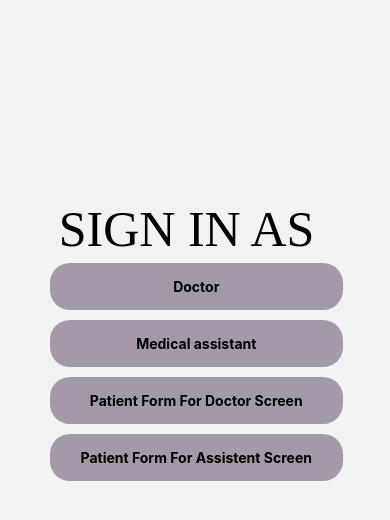
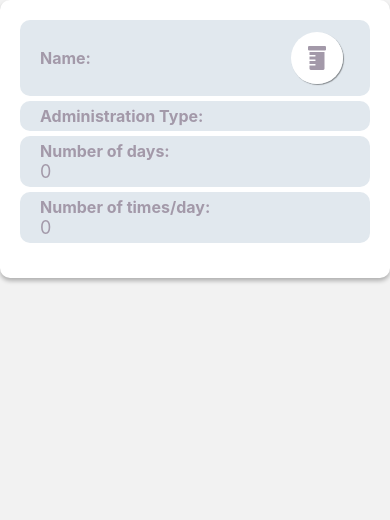
Before and after one commit to ancuta-ciceu/PatientMedicalRecord, a React Native app: screen /TreatmentsVisibleForDoctorsScreen in a window 390 px wide. Shown: the top 520 px of the page. Built offline with nearby package versions, Linux system fonts and the light colour scheme; what @react-native-google-signin/google-signin would draw is missing.

Commit message:
Added visibility for treatments for the doctor

```diff
--- a/src/navigation/index.js
+++ b/src/navigation/index.js
@@ -10,6 +10,7 @@ import {SignUpDoctorScreen} from '../screens/SignUpScreen/SignUpDoctorScreen';
 import {SignUpMedicalAssistantScreen} from '../screens/SignUpScreen/SignUpMedicalAssistantScreen';
 import {PatientFormForDoctorScreen} from '../screens/PacientFormScreens/PatientFormForDoctor';
 import {AfterAddingPatientData} from '../screens/PacientFormScreens/AfterAddingPatientData';
+import {TreatmentsVisibleForDoctors} from '../screens/PacientFormScreens/TreatmentsVisibleForDoctors';
 
 const Stack = createNativeStackNavigator();
 
@@ -51,6 +52,10 @@ const Navigation = () => {
           name="AfterAddingPatientDataScreen"
           component={AfterAddingPatientData}
         />
+        <Stack.Screen
+          name="TreatmentsVisibleForDoctorsScreen"
+          component={TreatmentsVisibleForDoctors}
+        />
       </Stack.Navigator>
     </NavigationContainer>
   );
--- /dev/null
+++ b/src/screens/PacientFormScreens/Axios/updateData.ts
@@ -0,0 +1,15 @@
+import {FieldValues} from 'react-hook-form';
+import axios from 'axios';
+
+export const updateData = async (data: string, url: string) => {
+  return fetch(url, {
+    method: 'PUT',
+    headers: {
+      Accept: 'application/json',
+      'Content-Type': 'application/json',
+    },
+    body: data,
+  })
+    .then(res => console.log(res))
+    .catch(err => console.log(err));
+};
--- a/src/screens/PacientFormScreens/Components/TreatmentModal.tsx
+++ b/src/screens/PacientFormScreens/Components/TreatmentModal.tsx
@@ -12,21 +12,19 @@ import Modal from 'react-native-modal';
 import DropDownPicker from 'react-native-dropdown-picker';
 import {CustomInput} from './CustomInput';
 import {lightColors} from '@rneui/themed';
-import {Treatment} from '../PatientFormForDoctor';
+import {initialTreatment, Treatment} from '../PatientFormForDoctor';
 import {postData} from '../Axios/postData';
 
 export interface FormModalProps {
   isVisible: boolean;
   setVisibility: React.Dispatch<React.SetStateAction<boolean>>;
   control: Control<FieldValues, any>;
-  setTreatment: React.Dispatch<React.SetStateAction<Treatment>>;
   patientId: number;
 }
 
 export const FormModal = ({
   isVisible,
   setVisibility,
-  setTreatment,
   patientId,
 }: FormModalProps) => {
   const {control, handleSubmit} = useForm();
@@ -84,11 +82,6 @@ export const FormModal = ({
             name={'medicine'}
             placeholder={'Medicine name'}
           />
-          {/*<CustomInput*/}
-          {/*  control={control}*/}
-          {/*  name={'administrationType'}*/}
-          {/*  placeholder={'Administration type'}*/}
-          {/*/>*/}
           <CustomInput
             control={control}
             name={'timesPerDay'}
@@ -133,19 +126,6 @@ export const FormModal = ({
 };
 
 const styles = StyleSheet.create({
-  container: {
-    // padding: 20,
-    // backgroundColor: '#fff',
-    // borderRadius: 10,
-    // shadowColor: '#000',
-    // shadowOffset: {
-    //   width: 0,
-    //   height: 3,
-    // },
-    // shadowOpacity: 0.27,
-    // shadowRadius: 4.65,
-    // elevation: 6,
-  },
   title: {
     fontSize: 24,
     fontWeight: 'bold',
--- a/src/screens/PacientFormScreens/PatientFormForDoctor.tsx
+++ b/src/screens/PacientFormScreens/PatientFormForDoctor.tsx
@@ -32,7 +32,7 @@ export interface Treatment {
   administrationType: string;
 }
 
-const initialTreatment: Treatment = {
+export const initialTreatment: Treatment = {
   patientId: 0,
   treatmentId: 0,
   administrationType: '',
@@ -51,7 +51,6 @@ export const PatientFormForDoctorScreen = ({route}: {route: any}) => {
 
   const {control, handleSubmit} = useForm();
   const [patient, setPatient] = useState<Pacient>(initialPacient);
-  const [treatment, setTreatment] = useState<Treatment>(initialTreatment);
   const [isModalVisible, setModalVisible] = useState(false);
   const navigation = useNavigation();
 
@@ -74,8 +73,6 @@ export const PatientFormForDoctorScreen = ({route}: {route: any}) => {
   //   getPatientById();
   // }, []);
 
-  // @ts-ignore
-  // @ts-ignore
   return patient.cnp !== '' ? (
     <View style={styles.container}>
       <View style={[styles.section, styles.iconSection]}>
@@ -114,9 +111,16 @@ export const PatientFormForDoctorScreen = ({route}: {route: any}) => {
         isVisible={isModalVisible}
         setVisibility={setModalVisible}
         control={control}
-        setTreatment={setTreatment}
         patientId={patient?.patientId}
       />
+      <TouchableOpacity
+        style={styles.button}
+        onPress={() =>
+          // @ts-ignore
+          navigation.navigate('TreatmentsVisibleForDoctorsScreen', {id: id})
+        }>
+        <Text style={styles.buttonText}>See added treatments</Text>
+      </TouchableOpacity>
     </View>
   ) : (
     <View>
@@ -127,6 +131,7 @@ export const PatientFormForDoctorScreen = ({route}: {route: any}) => {
         <TouchableOpacity
           style={styles.button}
           onPress={() =>
+            // @ts-ignore
             navigation.navigate('QRCodeScannerScreen', {asMedic: true})
           }>
           <Text style={styles.buttonText}>Go back to QR Scanner</Text>
@@ -165,7 +170,7 @@ const styles = StyleSheet.create({
     borderRadius: 10,
     paddingHorizontal: 20,
     paddingVertical: 5,
-    marginBottom: 10,
+    marginBottom: 5,
   },
   iconSection: {
     flexDirection: 'row',
--- /dev/null
+++ b/src/screens/PacientFormScreens/TreatmentsVisibleForDoctors.tsx
@@ -0,0 +1,131 @@
+import {Alert, StyleSheet, Text, TouchableOpacity, View} from 'react-native';
+import React, {useEffect, useState} from 'react';
+import {Icon, lightColors} from '@rneui/themed';
+import {initialTreatment, Treatment} from './PatientFormForDoctor';
+import {FieldValues, useForm} from 'react-hook-form';
+import {postData} from './Axios/postData';
+import {updateData} from './Axios/updateData';
+import {FormModal} from './Components/TreatmentModal';
+
+export const TreatmentsVisibleForDoctors = ({route}: {route: any}) => {
+  const [treatments, setTreatments] = useState<Treatment[]>([initialTreatment]);
+  const getTreatmentsById = async () => {
+    const data = await fetch(
+      `http://localhost:5000/treatments/${route.params?.id}`,
+      {
+        method: 'GET',
+      },
+    ).catch(err => console.log(err + 1));
+    console.log(data);
+    setTreatments(await data?.json());
+  };
+
+  const [response, setResponse] = useState();
+  const onSubmitPressed = async (treatment: Treatment) => {
+    try {
+      await updateData(
+        JSON.stringify({
+          patientId: treatment.patientId,
+          days: 17,
+          timesPerDay: treatment.timesPerDay,
+          medicine: treatment.medicine,
+          administrationType: treatment.administrationType,
+        }),
+        `http://localhost:5000/treatments/${treatment.treatmentId}`,
+      ).then(() => getTreatmentsById());
+    } catch (e: any) {
+      Alert.alert('Oops', e.message);
+    }
+  };
+
+  useEffect(() => {
+    route.params?.id && getTreatmentsById();
+  }, [route.params?.id]);
+
+  return (
+    <View style={styles.containerTreatment}>
+      {treatments?.map(treatment => (
+        <React.Fragment key={treatment.treatmentId}>
+          <View style={styles.sectionTreatment}>
+            <View style={[styles.section, styles.iconSection]}>
+              <View>
+                <Text style={styles.label}>Name:</Text>
+                <Text style={styles.value}>{treatment.medicine}</Text>
+              </View>
+              <TouchableOpacity onPress={() => onSubmitPressed(treatment)}>
+                <Icon
+                  raised
+                  name="prescription-bottle"
+                  type="font-awesome-5"
+                  color="#A399A9"
+                />
+              </TouchableOpacity>
+            </View>
+
+            <View style={styles.section}>
+              <Text style={styles.label}>Administration Type:</Text>
+              <Text style={styles.value}>{treatment.administrationType}</Text>
+            </View>
+
+            <View style={styles.section}>
+              <Text style={styles.label}>Number of days:</Text>
+              <Text style={styles.value}>{treatment.days}</Text>
+            </View>
+
+            <View style={styles.section}>
+              <Text style={styles.label}>Number of times/day:</Text>
+              <Text style={styles.value}>{treatment.timesPerDay}</Text>
+            </View>
+          </View>
+          {/*<FormModal*/}
+          {/*  isVisible={isModalVisible}*/}
+          {/*  setVisibility={setModalVisible}*/}
+          {/*  control={control}*/}
+          {/*  patientId={patient?.patientId}*/}
+          {/*/>*/}
+        </React.Fragment>
+      ))}
+    </View>
+  );
+};
+
+const styles = StyleSheet.create({
+  containerTreatment: {
+    padding: 20,
+    backgroundColor: '#fff',
+    borderRadius: 10,
+    shadowColor: '#000',
+    shadowOffset: {
+      width: 0,
+      height: 3,
+    },
+    shadowOpacity: 0.27,
+    shadowRadius: 4.65,
+    elevation: 6,
+  },
+  sectionTreatment: {
+    marginBottom: 10,
+  },
+  label: {
+    fontSize: 16,
+    fontWeight: 'bold',
+    marginBottom: 0,
+    color: '#A399A9',
+  },
+  value: {
+    fontSize: 18,
+    color: '#A399A9',
+  },
+  section: {
+    backgroundColor: lightColors.grey5,
+    borderRadius: 10,
+    paddingHorizontal: 20,
+    paddingVertical: 5,
+    marginBottom: 5,
+  },
+  iconSection: {
+    flexDirection: 'row',
+    justifyContent: 'space-between',
+    alignItems: 'center',
+  },
+});
--- a/src/screens/SignUpScreen/SignUpMedicalAssistantScreen.tsx
+++ b/src/screens/SignUpScreen/SignUpMedicalAssistantScreen.tsx
@@ -52,6 +52,8 @@ export const SignUpMedicalAssistantScreen = () => {
         'http://localhost:5000/createmedicalassistant',
         requestOptions,
       );
+
+      // @ts-ignore
       navigation.navigate('SignInAsMedicalAssistantScreen');
       console.log('Signup successful!');
       const data = await response.json();
```
Also changed, not shown: 1 other file (tests, documents, lock files or other folders).
